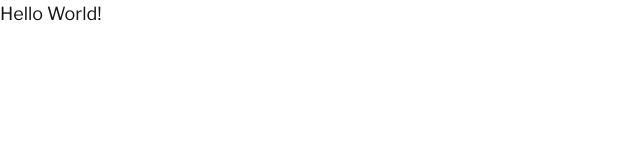
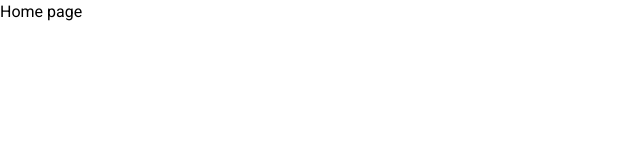
Before and after one commit to alancleyton/awesome-moviedb, a React (Vite) app: page / in a window 1280 px wide. Shown: the top 160 px of the page, without its empty margins (0-640 px from the left). Built offline with nearby package versions, Linux system fonts and the light colour scheme.

Commit message:
feat: add app routes config

```diff
--- a/package.json
+++ b/package.json
@@ -28,6 +28,7 @@
   "dependencies": {
     "react": "^18.0.0",
     "react-dom": "^18.0.0",
+    "react-router-dom": "^6.15.0",
     "styled-components": "^5.3.5"
   },
   "devDependencies": {
@@ -41,6 +42,7 @@
     "@types/node": "^17.0.38",
     "@types/react": "^18.0.0",
     "@types/react-dom": "^18.0.0",
+    "@types/react-router-dom": "^5.3.3",
     "@types/styled-components": "^5.1.25",
     "@typescript-eslint/eslint-plugin": "^5.26.0",
     "@typescript-eslint/parser": "^5.26.0",
--- a/src/App.tsx
+++ b/src/App.tsx
@@ -1,11 +1,13 @@
 import React from 'react';
+import { BrowserRouter } from 'react-router-dom';
+import AppRoutes from '@/routes';
 
 function App(): JSX.Element {
   return (
     <div>
-      <h2 className="font-body font-regular text-medium leading-body text-dark">
-        Hello World!
-      </h2>
+      <BrowserRouter>
+        <AppRoutes />
+      </BrowserRouter>
     </div>
   );
 }
--- /dev/null
+++ b/src/routes/index.tsx
@@ -0,0 +1,16 @@
+import { Routes, Route } from 'react-router-dom';
+
+const AppRoutes = (): JSX.Element => (
+  <Routes>
+    <Route
+      path="/"
+      element={
+        <div>
+          <h2>Home page</h2>
+        </div>
+      }
+    />
+  </Routes>
+);
+
+export default AppRoutes;
```
Also changed, not shown: 1 other file (tests, documents, lock files or other folders).
